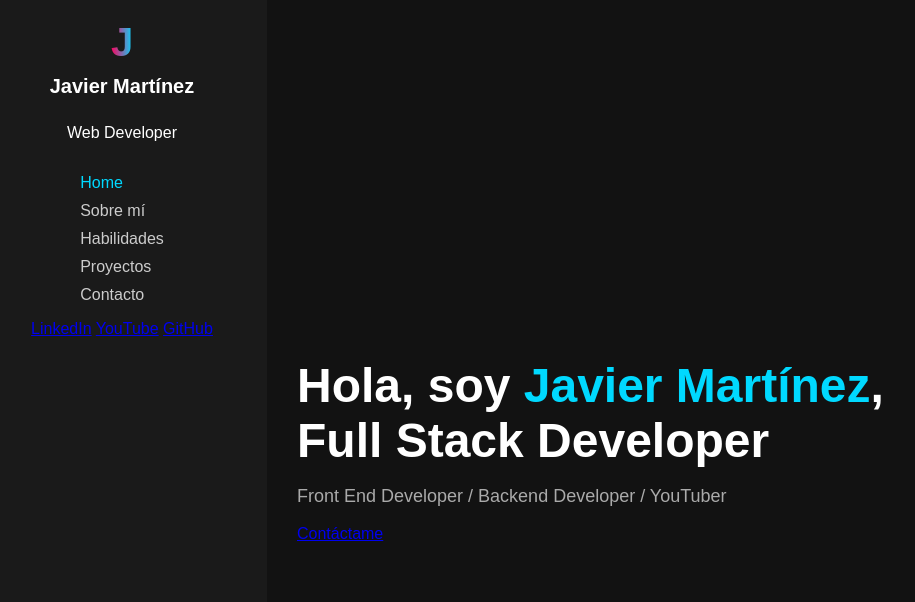
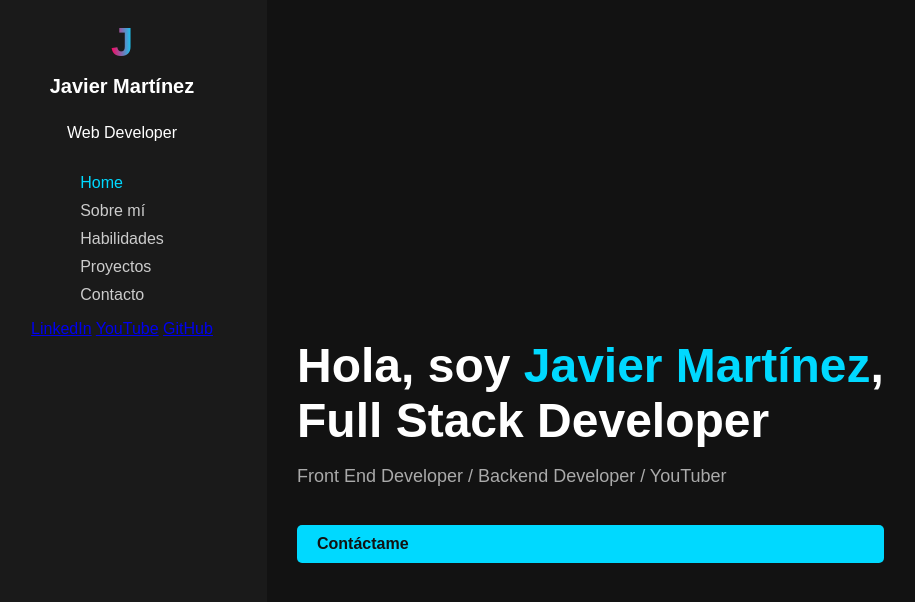
Before and after one commit to jlcarrascof/my-portfolio-v1, a plain HTML site: page index.html in a window 1280 px wide. Shown: the whole page, without its empty margins (23-938 px from the left). Drawn offline with Linux system fonts and the light colour scheme; a script that the page names is missing.

Commit message:
Add button styles and hover effects in styles.css

```diff
--- a/styles.css
+++ b/styles.css
@@ -75,3 +75,20 @@ h1 {
     font-size: 18px;
     color: #aaa;
 }
+
+.btn {
+    margin-top: 20px;
+    display: inline-block;
+    background: #00d9ff;
+    color: #121212;
+    padding: 10px 20px;
+    text-decoration: none;
+    font-weight: bold;
+    border-radius: 5px;
+    transition: 0.3s;
+}
+
+.btn:hover {
+    background: #ff005d;
+    color: #fff;
+}
```
